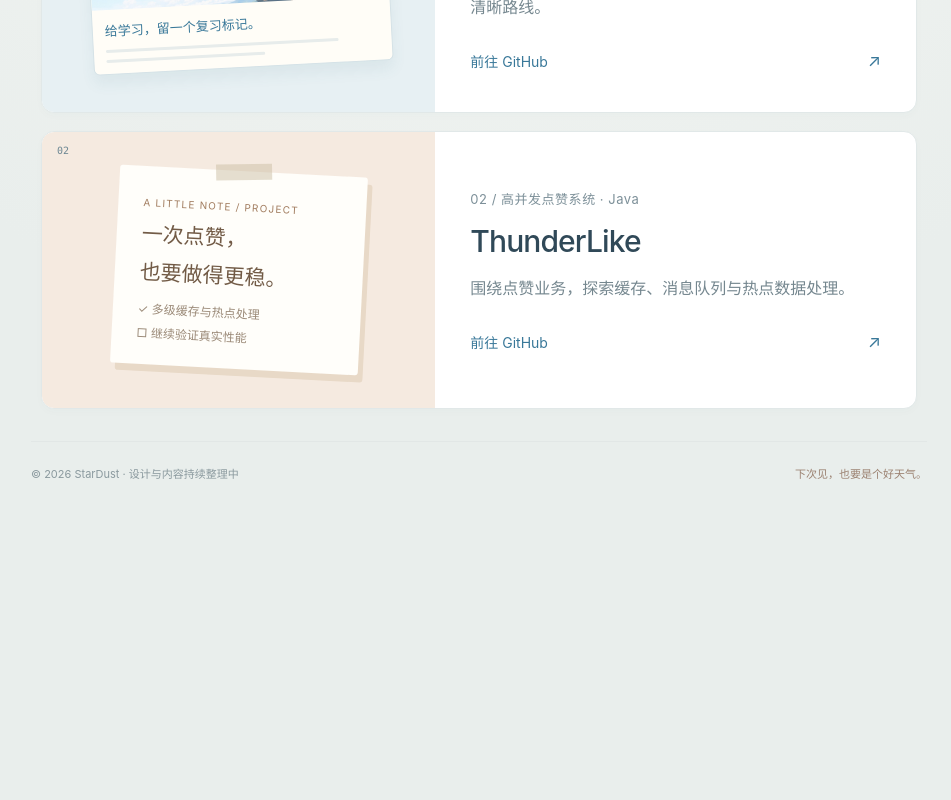
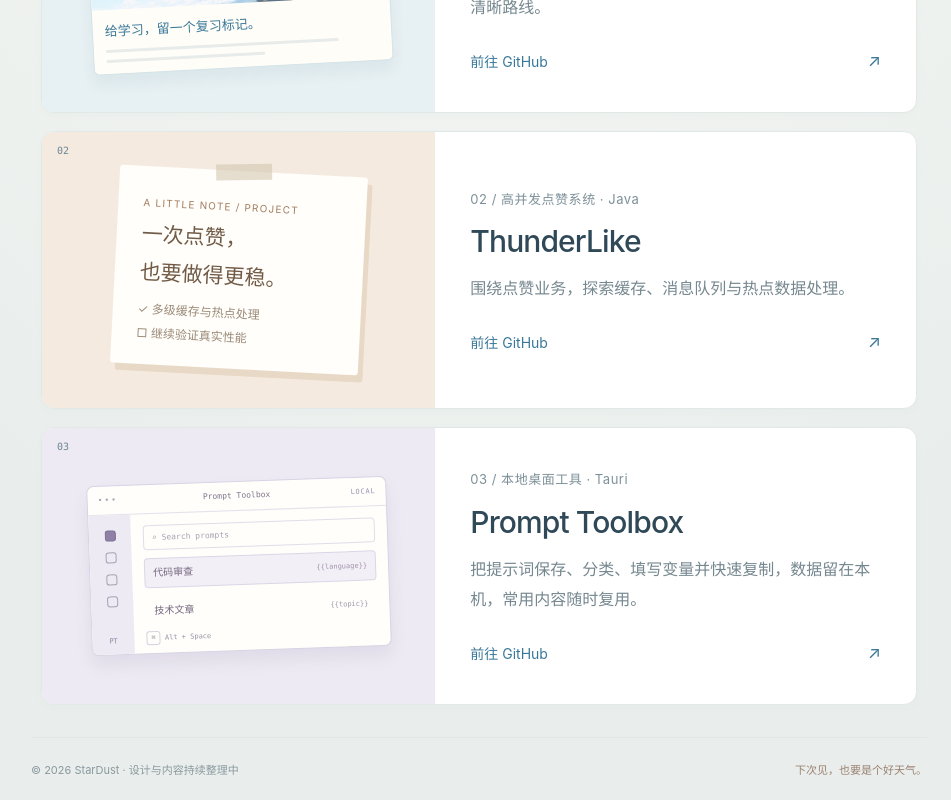
Before and after one commit to FangMoyu/Shirly.github.io, a Next.js app: page /Shirly.github.io/ in a window 1280 px wide. Shown: the part 946-1746 px from the top of the page, without its empty margins (161-1112 px from the left). Before the commit the page ends 1450 px from the top, so only its background shows below. Built offline with nearby package versions, Linux system fonts and the light colour scheme.

Commit message:
Add Prompt Toolbox product card

```diff
--- a/app/globals.css
+++ b/app/globals.css
@@ -213,6 +213,7 @@
 
 .card-cover-studymark { background: #e7f0f3; }
 .card-cover-thunder-like { background: #f5eae0; }
+.card-cover-prompt-toolbox { background: #eeeaf3; }
 .mini-browser {
   width: 100%;
   max-width: clamp(230px, 31.25vw, 300px);
@@ -245,6 +246,65 @@
 .memo-label { display: block; color: #a27d60; font-size: clamp(8px, 1.09vw, 10px); letter-spacing: .12em; }
 .memo-title { display: block; margin-top: 8px; color: #725b46; font: clamp(16px, 2.17vw, 21px)/1.8 "Songti SC", SimSun, serif; }
 .memo-task { display: block; margin-top: 7px; color: #9b8a78; font-size: clamp(9px, 1.22vw, 12px); }
+
+.prompt-toolbox-panel {
+  display: block;
+  width: 100%;
+  max-width: clamp(230px, 31.25vw, 300px);
+  overflow: hidden;
+  border: 1px solid #d9d3e4;
+  border-radius: 7px;
+  background: #fffefa;
+  box-shadow: 0 10px 16px #5f527b18;
+  transform: rotate(-2deg);
+}
+.prompt-toolbox-toolbar {
+  display: grid;
+  grid-template-columns: 1fr auto 1fr;
+  align-items: center;
+  padding: 8px 10px;
+  border-bottom: 1px solid #e7e1ec;
+  color: #80758e;
+  font: 8px/1.5 ui-monospace, Consolas, monospace;
+}
+.prompt-toolbox-dots { color: #aaa1b6; letter-spacing: 2px; }
+.prompt-toolbox-local { justify-self: end; color: #9d8eae; font-size: 7px; letter-spacing: .11em; }
+.prompt-toolbox-body { display: grid; grid-template-columns: 42px minmax(0, 1fr); min-height: 137px; }
+.prompt-toolbox-sidebar {
+  display: flex;
+  flex-direction: column;
+  align-items: center;
+  gap: 11px;
+  padding: 15px 8px 9px;
+  background: #eeeaf3;
+}
+.prompt-toolbox-sidebar i { width: 11px; height: 11px; border: 1px solid #a9a0b6; border-radius: 3px; }
+.prompt-toolbox-sidebar i.active { border-color: #7f7097; background: #8f80a5; }
+.prompt-toolbox-sidebar small { margin-top: auto; color: #8f82a0; font: 7px ui-monospace, Consolas, monospace; }
+.prompt-toolbox-main { display: flex; min-width: 0; flex-direction: column; padding: 11px 12px 9px; }
+.prompt-toolbox-search {
+  padding: 6px 8px;
+  border: 1px solid #e2dce8;
+  border-radius: 4px;
+  color: #aaa0b3;
+  font: 8px/1.4 ui-monospace, Consolas, monospace;
+}
+.prompt-toolbox-row {
+  display: flex;
+  align-items: center;
+  justify-content: space-between;
+  gap: 8px;
+  margin-top: 8px;
+  padding: 7px 8px;
+  border: 1px solid transparent;
+  border-radius: 4px;
+  color: #73677f;
+}
+.prompt-toolbox-row.active { border-color: #ddd5e6; background: #f3eff6; }
+.prompt-toolbox-row b { font: 10px/1.4 "Microsoft YaHei", sans-serif; }
+.prompt-toolbox-row small { color: #a093ac; font: 7px ui-monospace, Consolas, monospace; }
+.prompt-toolbox-shortcut { margin-top: auto; padding-top: 8px; color: #9c91a7; font: 7px/1.4 ui-monospace, Consolas, monospace; }
+.prompt-toolbox-shortcut i { padding: 2px 4px; border: 1px solid #d8d0e0; border-radius: 3px; font-style: normal; }
 
 .skill-panel, .article-panel, .about-panel {
   position: relative;
@@ -386,6 +446,10 @@
   .memo-title { font-size: 16px; }
   .memo-label { font-size: 8px; }
   .memo-task { font-size: 9px; }
+  .prompt-toolbox-panel { max-width: 210px; }
+  .prompt-toolbox-body { grid-template-columns: 36px minmax(0, 1fr); min-height: 124px; }
+  .prompt-toolbox-sidebar { gap: 9px; padding: 13px 7px 8px; }
+  .prompt-toolbox-main { padding: 9px 10px 8px; }
   .detail-layout { grid-template-columns: 1fr; gap: 20px; padding: 18px; }
   .detail-cover { min-height: 170px; }
   .detail-heading h2 { font-size: 27px; }
--- a/components/portfolio-shell.tsx
+++ b/components/portfolio-shell.tsx
@@ -53,6 +53,33 @@
         <span className="memo-title">一次点赞，<br />也要做得更稳。</span>
         <span className="memo-task">✓ 多级缓存与热点处理</span>
         <span className="memo-task">□ 继续验证真实性能</span>
+      </span>
+    );
+  }
+  if (item.id === "prompt-toolbox") {
+    return (
+      <span className="prompt-toolbox-panel" aria-hidden="true">
+        <span className="prompt-toolbox-toolbar">
+          <span className="prompt-toolbox-dots">•••</span>
+          <span>Prompt Toolbox</span>
+          <span className="prompt-toolbox-local">LOCAL</span>
+        </span>
+        <span className="prompt-toolbox-body">
+          <span className="prompt-toolbox-sidebar">
+            <i className="active" /><i /><i /><i />
+            <small>PT</small>
+          </span>
+          <span className="prompt-toolbox-main">
+            <span className="prompt-toolbox-search">⌕ Search prompts</span>
+            <span className="prompt-toolbox-row active">
+              <b>代码审查</b><small>{"{{language}}"}</small>
+            </span>
+            <span className="prompt-toolbox-row">
+              <b>技术文章</b><small>{"{{topic}}"}</small>
+            </span>
+            <span className="prompt-toolbox-shortcut"><i>⌘</i> Alt + Space</span>
+          </span>
+        </span>
       </span>
     );
   }
--- a/lib/content.ts
+++ b/lib/content.ts
@@ -81,6 +81,17 @@
     coverLines: ["把一次点赞，", "做得更稳。"],
     tone: "blue",
     repository: "https://github.com/FangMoyu/thunder-like",
+  },
+  {
+    id: "prompt-toolbox",
+    category: "products",
+    title: "Prompt Toolbox",
+    meta: "03 / 本地桌面工具 · Tauri",
+    description: "把提示词保存、分类、填写变量并快速复制，数据留在本机，常用内容随时复用。",
+    kicker: "LOCAL FIRST / PROMPT LIBRARY",
+    coverLines: ["把提示词，", "收进工具箱。"],
+    tone: "writing",
+    repository: "https://github.com/FangMoyu/prompt-toolbox",
   },
 ];
 
```
